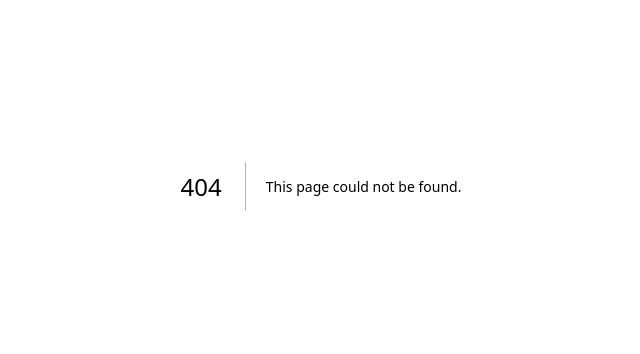
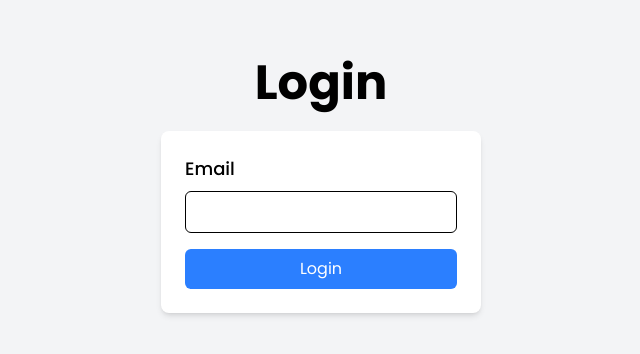
Before and after one commit to kendalqb1/pooled-rides, a Next.js app: page /login in a window 1280 px wide. Before the commit this address had no page. Shown: the part 214-568 px from the top of the page, without its empty margins (319-959 px from the left). Built offline with nearby package versions, Linux system fonts and the light colour scheme.

Commit message:
Add new pages

```diff
--- /dev/null
+++ b/src/app/login/page.js
@@ -0,0 +1,53 @@
+"use client";
+
+import { useRouter } from "next/navigation";
+import { useState } from "react";
+
+export default function Login() {
+    return <LoginPage />;
+}
+
+function LoginPage() {
+    const router = useRouter();
+    const [email, setEmail] = useState("");
+
+    const redirectToViajes = () => {
+        const baseUrl = `${window.location.origin}/viajes`;
+        const queryParam = `?userEmail=${email}`;
+        router.push(baseUrl + queryParam);
+    };
+
+    return (
+        <div className="flex text-black flex-col items-center justify-center h-screen bg-gray-100">
+            <h1 className="text-5xl font-bold mb-6">Login</h1>
+
+            <form
+                className="bg-white  p-6 rounded-lg shadow-md w-80"
+                onSubmit={(e) => {
+                    e.preventDefault();
+                    redirectToViajes();
+                }}
+            >
+                <label htmlFor="email" className="block text-lg font-medium">
+                    Email
+                </label>
+                <input
+                    type="email"
+                    id="email"
+                    name="email"
+                    value={email}
+                    onChange={(e) => setEmail(e.target.value)}
+                    required
+                    className="w-full mt-2 p-2 border rounded-md focus:outline-none focus:ring-2 focus:ring-blue-500"
+                />
+
+                <button
+                    type="submit"
+                    className="w-full mt-4 bg-blue-500 text-white py-2 rounded-md hover:bg-blue-600 transition"
+                >
+                    Login
+                </button>
+            </form>
+        </div>
+    );
+}
--- a/src/app/message/page.js
+++ b/src/app/messages/page.js
@@ -20,6 +20,7 @@ function MessagesPage() {
     const [newMessage, setNewMessage] = useState('')
     const [sending, setSending] = useState(false)
     const [currentUserEmail, setCurrentUserEmail] = useState('')
+    const [currentViaje, setCurrentViaje] = useState('')
     const [replyTo, setReplyTo] = useState(null)
     const [isRecording, setIsRecording] = useState(false)
     const [audioBlob, setAudioBlob] = useState(null)
@@ -46,9 +47,14 @@ function MessagesPage() {
             setCurrentUserEmail(userEmail)
         }
 
+        const viajeId = searchParams.get('viaje')
+        if (viajeId) {
+            setCurrentViaje(viajeId)
+        }
         // Obtener cliente de Supabase
         const supabase = SupabaseClient.getInstance()
 
+        if (currentViaje) {
             // Cargar mensajes iniciales
             const fetchMessages = async () => {
                 try {
@@ -56,6 +62,7 @@ function MessagesPage() {
                     const { data, error } = await supabase
                         .from('messages')
                         .select('*')
+                        .eq('viaje_id', currentViaje)
                         .order('created_at', { ascending: true }) // Ordenado cronológicamente
 
                     if (error) {
@@ -80,7 +87,7 @@ function MessagesPage() {
             const channel = supabase.channel('custom-messages-channel')
                 .on(
                     'postgres_changes',
-                { event: '*', schema: 'public', table: 'messages' },
+                    { event: '*', schema: 'public', table: 'messages', filter: `viaje_id=eq.${currentViaje}` },
                     (payload) => {
                         // Actualizar el estado según el tipo de evento
                         if (payload.eventType === 'INSERT') {
@@ -128,7 +135,8 @@ function MessagesPage() {
                     messagesContainer.removeEventListener('scroll', handleScroll)
                 }
             }
-    }, [searchParams]) // Ahora depende de searchParams
+        }
+    }, [searchParams, currentViaje]) // Ahora depende de searchParams
 
     // Scroll al fondo cuando cambian los mensajes
     useEffect(() => {
@@ -157,7 +165,8 @@ function MessagesPage() {
             const messageData = {
                 content: newMessage.trim(),
                 created_by: currentUserEmail,
-                message_type: audioBlob ? 'audio' : 'text'
+                message_type: audioBlob ? 'audio' : 'text',
+                viaje_id: currentViaje
             }
 
             // Si estamos respondiendo a un mensaje, incluir esa información
--- /dev/null
+++ b/src/app/viajes/page.js
@@ -0,0 +1,51 @@
+'use client'
+import Link from "next/link";
+import { useRouter, useSearchParams } from "next/navigation";
+import { Suspense, useEffect, useState } from "react";
+
+export default function Viajes() {
+    return (
+        <Suspense fallback={<div>Cargando...</div>}>
+            <ViajePage />
+        </Suspense>
+    )
+}
+
+function ViajePage() {
+    const [currentUserEmail, setCurrentUserEmail] = useState(null);
+    const router = useRouter();
+    const searchParams = useSearchParams()
+
+    useEffect(() => {
+        const userEmail = searchParams.get('userEmail')
+        if (userEmail) {
+            setCurrentUserEmail(userEmail)
+        }
+    }, [router.query]);
+
+    return (
+        <div
+            className="flex flex-col items-center justify-center h-screen"
+        >
+            <h1 className="text-5xl font-bold">Viaje</h1>
+            <p className="text-lg">Aquí va la página de viaje</p>
+            <ul>
+                <li>
+                    <Link href={`/messages?userEmail=${currentUserEmail}&viaje=1`}>
+                        <button className="text-blue-500">Ir a mensajes viaje 1</button>
+                    </Link>
+                </li>
+                <li>
+                    <Link href={`/messages?userEmail=${currentUserEmail}&viaje=2`}>
+                        <button className="text-blue-500">Ir a mensajes viaje 2</button>
+                    </Link>
+                </li>
+                <li>
+                    <Link href={`/messages?userEmail=${currentUserEmail}&viaje=3`}>
+                        <button className="text-blue-500">Ir a mensajes viaje 3</button>
+                    </Link>
+                </li>
+            </ul>
+        </div>
+    )
+}
```
Lines whose indentation alone changed are shown as unchanged.
